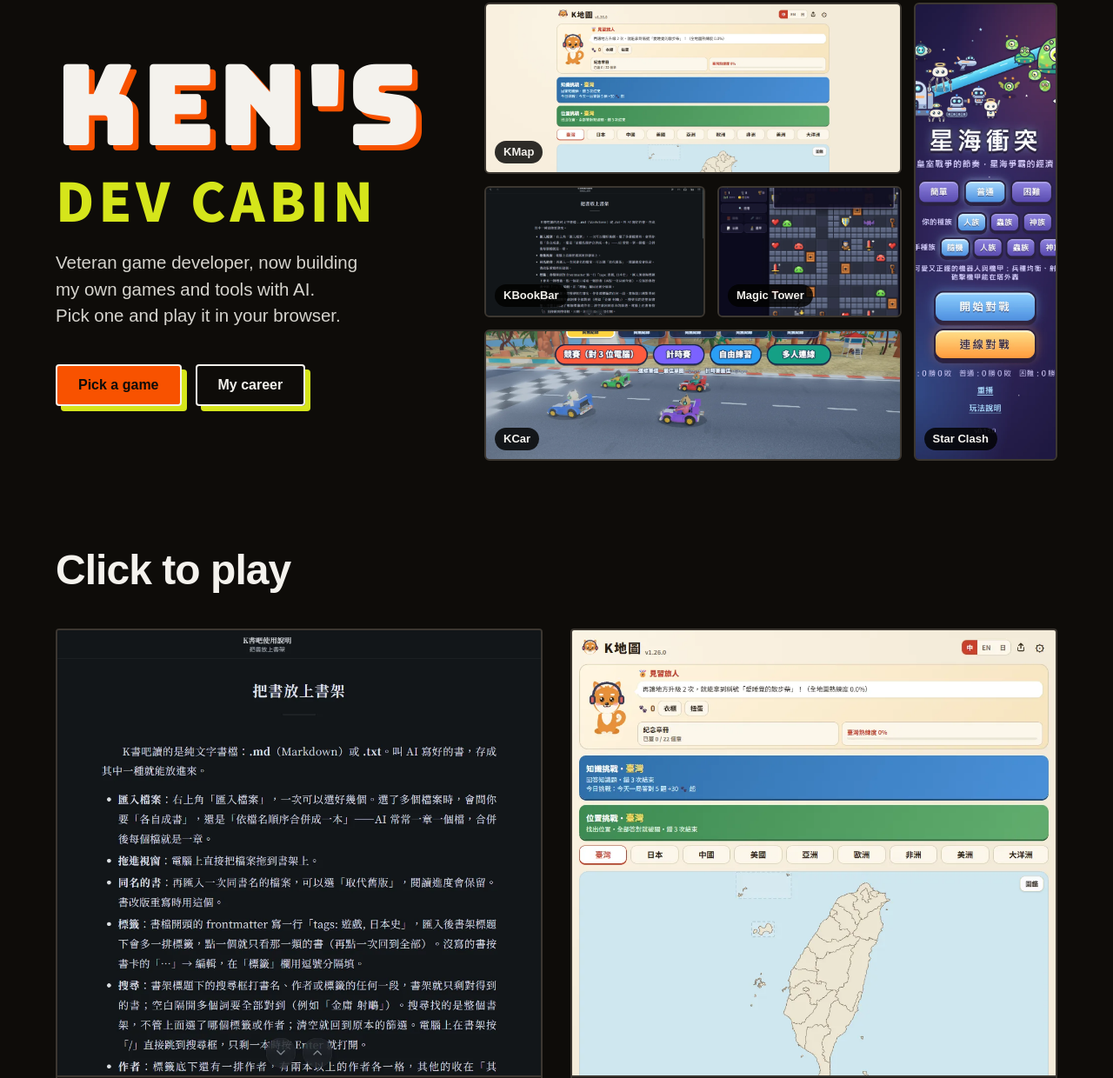
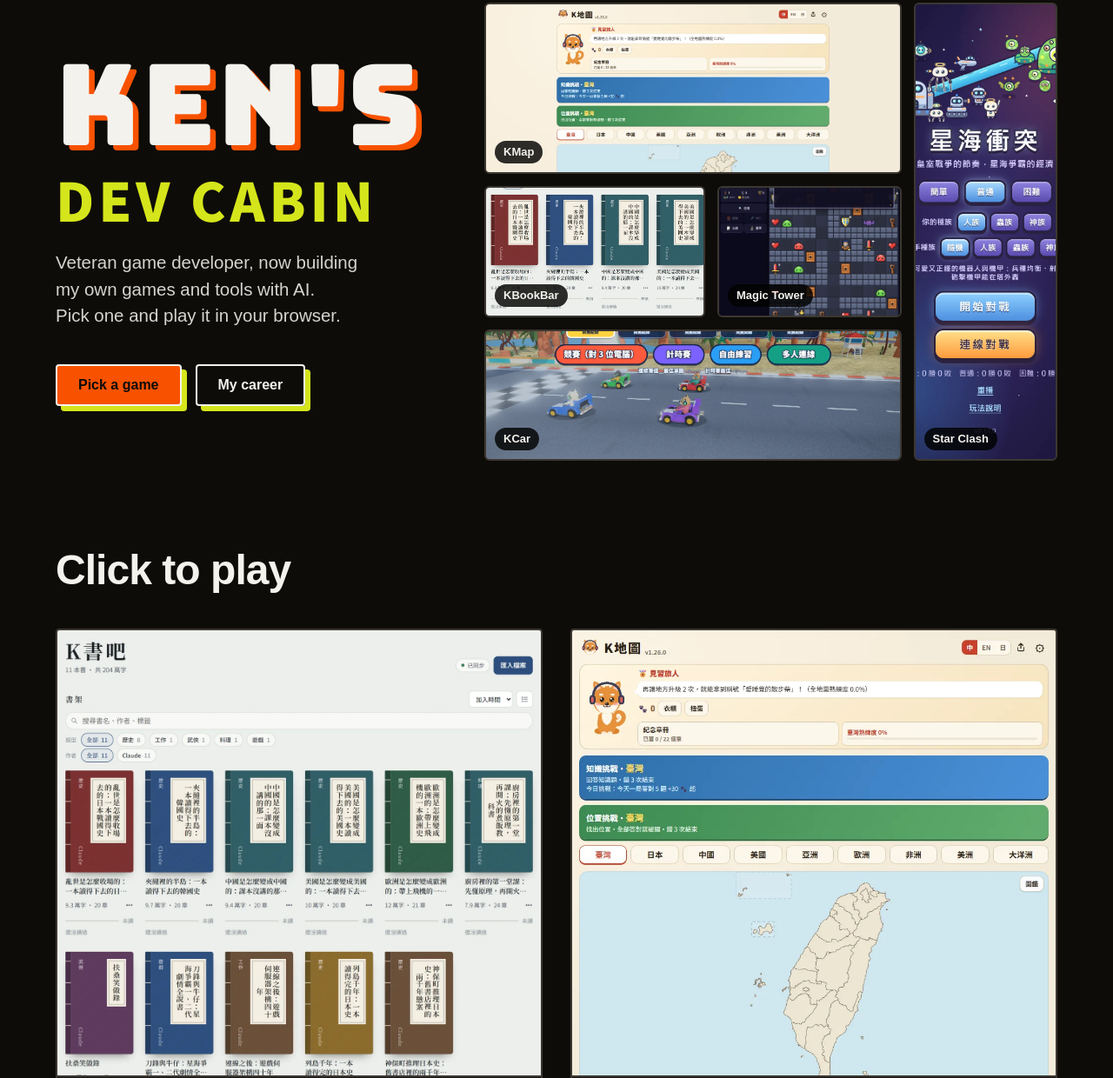
Before and after one commit to agan0617/agan0617.github.io, a plain HTML site: page index.html in a window 1280 px wide. Shown: the part 171-1411 px from the top of the page at 87% size. Drawn offline with Linux system fonts and the light colour scheme; a web font is replaced by a local one.

Commit message:
首頁 v2.3.1：K書吧的圖改用首頁書架（第一屏那格裁書封一排、下方大格放完整書架；截圖取自 K書吧 PV 素材）
Co-Authored-By: Claude Opus 5.5 <noreply@anthropic.com>

```diff
--- a/index.html
+++ b/index.html
@@ -298,7 +298,7 @@ footer a { display: inline-block; padding-block: 12px; font-weight: 700; backgro
       <div class="collage">
         <a class="g-kmap" href="https://agan0617.github.io/KMap/"><img src="img/works/kmap.webp" width="1440" height="900" alt="" fetchpriority="high" style="object-position:50% 0%"><span class="tag" data-zh="K地圖" data-en="KMap" data-ja="K地図">K地圖</span></a>
         <a class="g-star" href="https://agan0617.github.io/StarClash/"><img src="img/works/starclash.webp" width="780" height="1688" alt="" style="object-position:50% 12%"><span class="tag" data-zh="星海衝突" data-en="Star Clash" data-ja="星海衝突">星海衝突</span></a>
-        <a class="g-book" href="https://agan0617.github.io/KBookBar/"><img src="img/works/kbookbar.webp" width="1440" height="900" alt="" style="object-position:50% 30%"><span class="tag" data-zh="K書吧" data-en="KBookBar" data-ja="K書吧">K書吧</span></a>
+        <a class="g-book" href="https://agan0617.github.io/KBookBar/"><img src="img/works/kbookbar-home.webp" width="1000" height="579" alt="" style="object-position:0% 50%"><span class="tag" data-zh="K書吧" data-en="KBookBar" data-ja="K書吧">K書吧</span></a>
         <a class="g-tower" href="https://agan0617.github.io/MagicTower/"><img src="img/works/magictower.webp" width="908" height="900" alt="" style="object-position:60% 62%"><span class="tag" data-zh="魔塔" data-en="Magic Tower" data-ja="魔塔">魔塔</span></a>
         <a class="g-car" href="https://agan0617.github.io/KCar/"><img src="img/works/kcar.webp" width="1440" height="900" alt="" style="object-position:50% 62%"><span class="tag">KCar</span></a>
       </div>
@@ -433,7 +433,7 @@ footer a { display: inline-block; padding-block: 12px; font-weight: 700; backgro
    沒有 featured 的列在「其他工具與 App」。私人專區的入口在頁尾，不在這裡。 */
 const PAGES = [
   { icon: "📚", name: "K書吧", desc: "電子書閱讀器：書架、閱讀進度同步、朗讀。", url: "https://agan0617.github.io/KBookBar/", tag: "工具",
-    featured: 1, img: "img/works/kbookbar.webp", w: 1440, h: 900, pv: "video/kbookbar-pv.mp4", pvPoster: "video/kbookbar-pv.webp", short: "電子書閱讀器：書架、進度同步、朗讀。",
+    featured: 1, img: "img/works/kbookbar-shelf.webp", w: 1440, h: 1254, pos: "50% 0%", pv: "video/kbookbar-pv.mp4", pvPoster: "video/kbookbar-pv.webp", short: "電子書閱讀器：書架、進度同步、朗讀。",
     en: { desc: "E-book reader: bookshelf, synced reading progress, text-to-speech.", tag: "Tool", short: "E-book reader with synced progress and read-aloud." },
     ja: { desc: "電子書籍リーダー：本棚、読書進捗の同期、読み上げ。", tag: "ツール", short: "本棚、進捗同期、読み上げつきの電子書籍リーダー。" } },
   { icon: "📖", name: "K書吧 App", desc: "K書吧的 Android App：背景、關螢幕也能朗讀。APK 在 Releases。", url: "https://github.com/agan0617/KBookBarApp", tag: "App",
@@ -482,7 +482,7 @@ const PAGES = [
 ];
 
 /* 版號：改首頁就加版號 */
-const SITE_VERSION = "2.3.0";
+const SITE_VERSION = "2.3.1";
 document.getElementById("ver").textContent = "v" + SITE_VERSION;
 
 const PV_LABEL = { zh: "介紹影片", en: "Intro video", ja: "紹介動画" };
```
Also changed, not shown: img/works/kbookbar-home.webp (added), img/works/kbookbar-shelf.webp (added).
